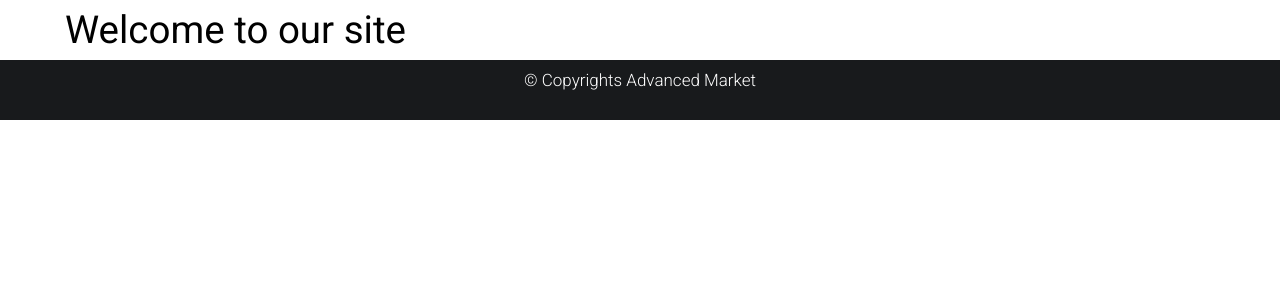
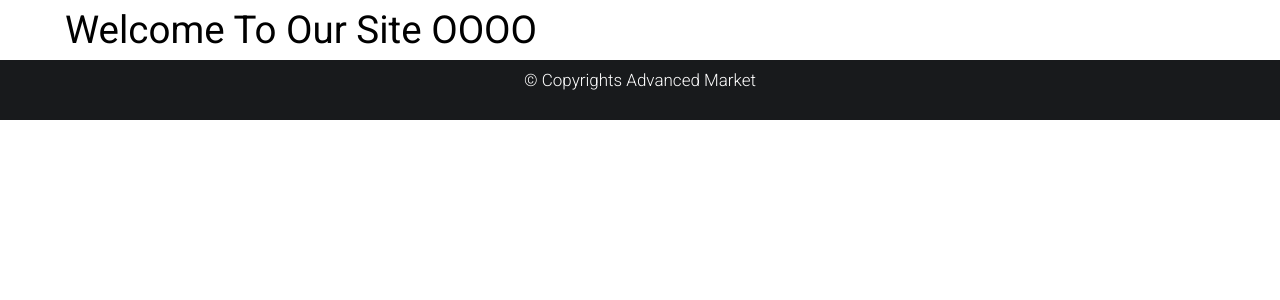
Before and after one commit to kevincsuf/AdvancedMarket, a PHP site: page / in a window 1280 px wide. Shown: the part 70-370 px from the top of the page. Run offline with PHP 8.4, Linux system fonts and the light colour scheme.

Commit message:
Captilized words on homw page

```diff
--- a/internationaltrade/index.php
+++ b/internationaltrade/index.php
@@ -53,7 +53,7 @@
 
 
 		<div class = "container">
-			<H1>Welcome to our site		</H1>
+			<H1>Welcome To Our Site OOOO	</H1>
 		</div>
 
 	   <!-- Footer section start -->
```
